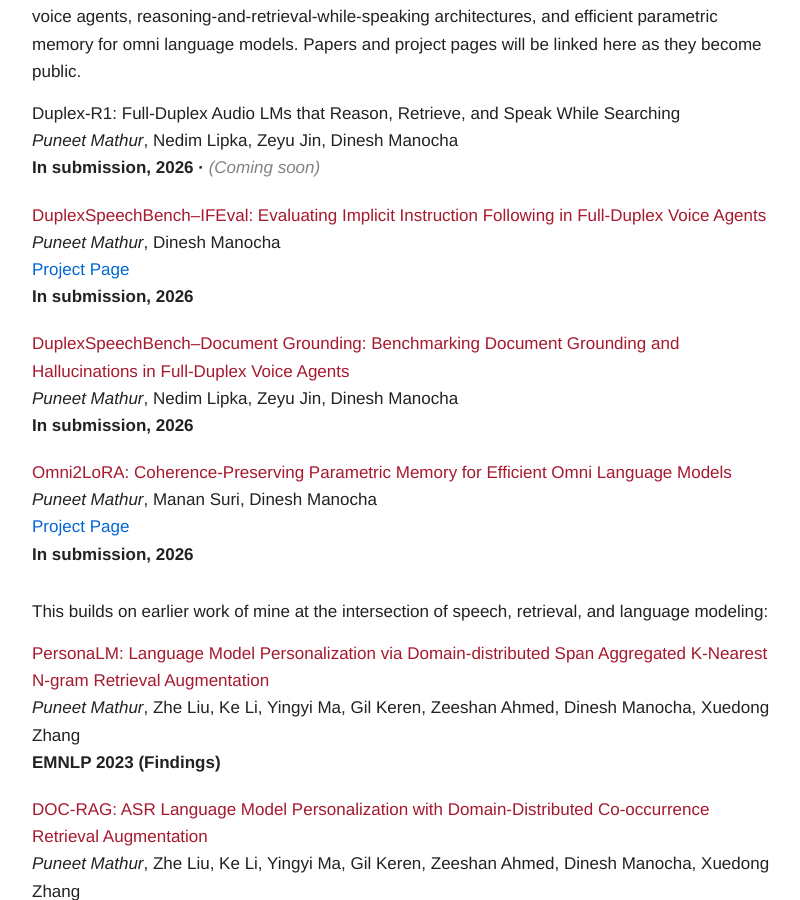
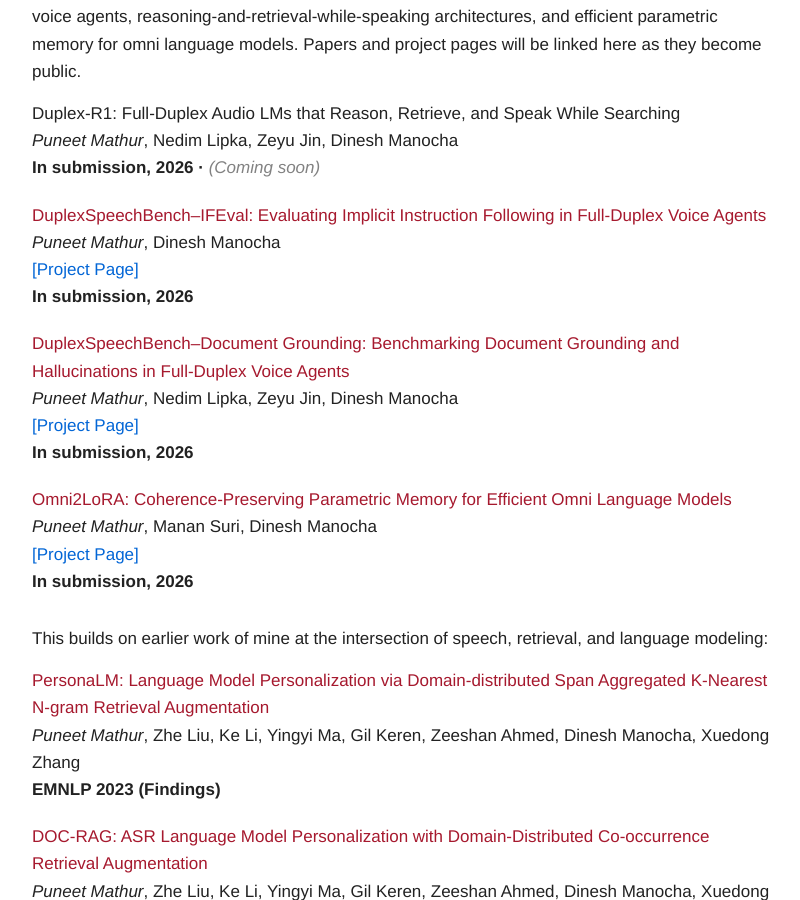
Before and after one commit to theMADAIguy/theMADAIguy.github.io, a Jekyll site: the page built from _pages/research.md, in a window 1280 px wide and 900 px high, scrolled down 515 px. Shown: the whole window, without its empty margins (238-1038 px from the left). Built offline with Jekyll 4.4.1, drawn with Linux system fonts in a browser that asks for light colours.

Commit message:
Update research.md

```diff
--- a/_pages/research.md
+++ b/_pages/research.md
@@ -24,18 +24,19 @@
 <li>
 <span class="pub-title"><a href="https://drive.google.com/file/d/19PFdT7quVGvLRk3se8uoPB6xmPqB4tyJ/view?usp=sharing">DuplexSpeechBench&ndash;IFEval: Evaluating Implicit Instruction Following in Full-Duplex Voice Agents</a></span>
 <span class="pub-authors"><i>Puneet Mathur</i>, Dinesh Manocha</span>
-<span class="pub-links"><a href="http://dsb-ifeval.github.io/" style="color: #0366d6;">Project Page</a></span>
+<span class="pub-links"><a href="http://dsb-ifeval.github.io/" style="color: #0366d6;">[Project Page]</a></span>
 <span class="pub-venue">In submission, 2026</span>
 </li>
 <li>
 <span class="pub-title"><a href="https://drive.google.com/file/d/1AXy6N1eUe5DbDj20cRdw9fHPKlyASnVm/view">DuplexSpeechBench&ndash;Document Grounding: Benchmarking Document Grounding and Hallucinations in Full-Duplex Voice Agents</a></span>
 <span class="pub-authors"><i>Puneet Mathur</i>, Nedim Lipka, Zeyu Jin, Dinesh Manocha</span>
+<span class="pub-links"><a href="http://dsb-dg.github.io/" style="color: #0366d6;">[Project Page]</a></span>
 <span class="pub-venue">In submission, 2026<span class="pub-soon"></span></span>
 </li>
 <li>
 <span class="pub-title"><a href="https://arxiv.org/pdf/2608.09227">Omni2LoRA: Coherence-Preserving Parametric Memory for Efficient Omni Language Models</a></span>
 <span class="pub-authors"><i>Puneet Mathur</i>, Manan Suri, Dinesh Manocha</span>
-<span class="pub-links"><a href="http://omni2lora.github.io/" style="color: #0366d6;">Project Page</a></span>
+<span class="pub-links"><a href="http://omni2lora.github.io/" style="color: #0366d6;">[Project Page]</a></span>
 <span class="pub-venue">In submission, 2026</span>
 </li>
 </ul>
```
